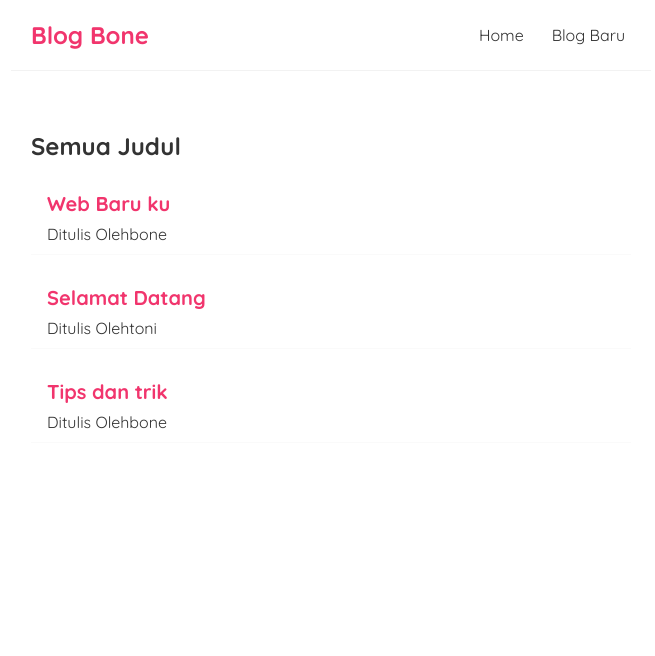
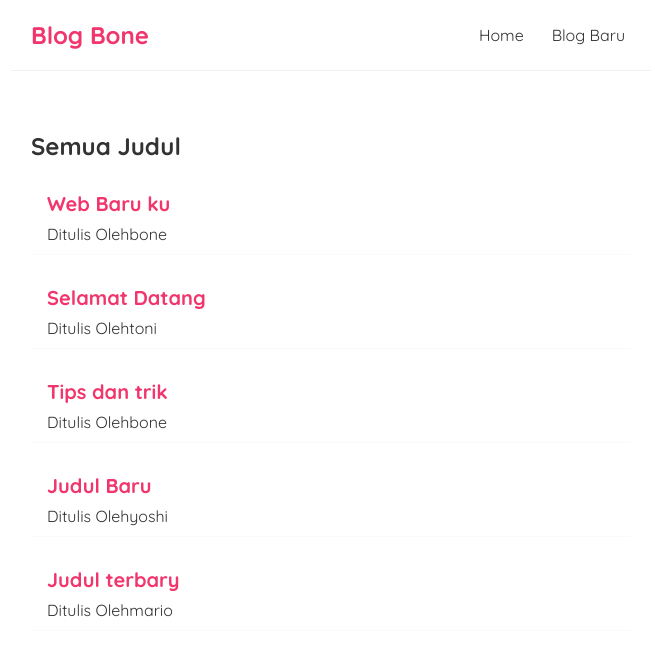
Before and after one commit to KonferensiHantuProject/practice-react, a React (Create React App) app: page / in a window 1280 px wide. Shown: the top 656 px of the page, without its empty margins (309-964 px from the left). Built offline with nearby package versions, Linux system fonts and the light colour scheme; data requests are answered from the project's data file.

Commit message:
Adding submit request

```diff
--- a/data/db.json
+++ b/data/db.json
@@ -17,6 +17,18 @@
       "body": "Lorem Ipsum",
       "author": "bone",
       "id": 3
+    },
+    {
+      "title": "Judul Baru",
+      "body": "Ini adalah isinya",
+      "author": "yoshi",
+      "id": 4
+    },
+    {
+      "title": "Judul terbary",
+      "body": "Ini adalah kontennya",
+      "author": "mario",
+      "id": 5
     }
   ]
 }
--- a/src/Create.js
+++ b/src/Create.js
@@ -4,11 +4,25 @@ const Create = () => {
     const [title, setTitle] = useState('')
     const [body, setBody] = useState('')
     const [author, setAuthor] = useState('mario')
+    const [isPending, setIsPending] = useState(false)
 
     // Submit Event
     const handleSubmit = (e) => {
         e.preventDefault();
         const blog = { title, body, author };
+
+        // Is pending true
+        setIsPending(true);
+
+        // Second argument define request
+        fetch('http://localhost:8222/blogs', {
+            method: 'POST',
+            headers: { "Content-Type": "application/json" },
+            body: JSON.stringify(blog)
+        }).then(() => {
+            console.log('Blog Baru')
+            setIsPending(false);
+        })
     }
 
     return (
@@ -36,7 +50,8 @@ const Create = () => {
                     <option value="mario">mario</option>
                     <option value="yoshi">yoshi</option>
                 </select>
-                <button>Tambah Blog</button>
+                {!isPending && <button>Tambah Blog</button>}
+                {isPending && <button disabled>Sedang Menambah Blog ... </button>}
             </form>
         </div>
     );
```
Lines whose indentation alone changed are shown as unchanged.
